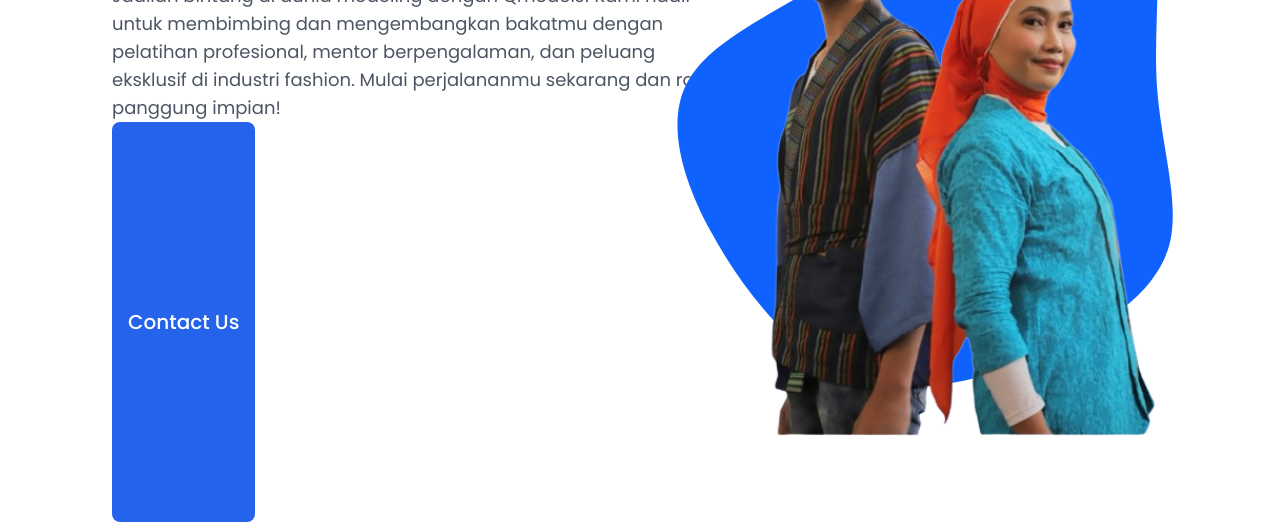
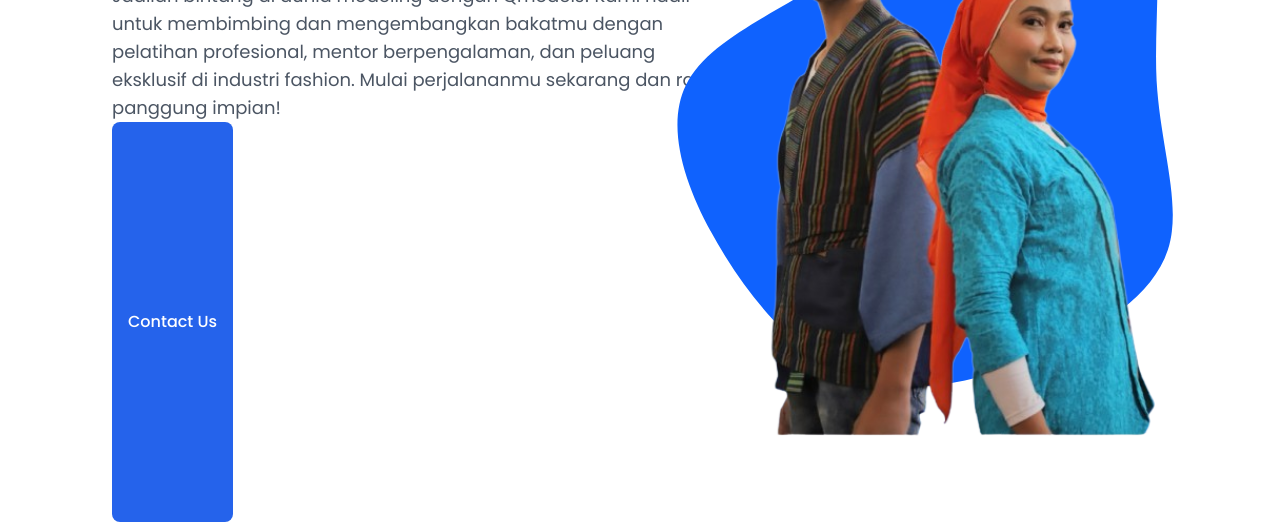
Before and after one commit to VinoSheesh/Qmodels, a website: page public/index.html in a window 1280 px wide. Shown: the part 278-800 px from the top of the page. Drawn offline with nearby package versions, Linux system fonts and the light colour scheme; a web font is replaced by a local one.

Commit message:
updated button again (still bugged)
;

```diff
--- a/public/index.html
+++ b/public/index.html
@@ -77,7 +77,7 @@
                 </div>
 
                 <div class="flex-1 flex w-full ml-20 ">
-                    <button class="bg-blue-600 hover:bg-blue-800 text-white font-medium rounded-lg text-xl px-4 py-4 text-center ml-8">Contact Us</button>
+                    <button class="bg-blue-600 hover:bg-blue-800 text-white font-medium rounded-lg px-4 py-4 text-center ml-8">Contact Us</button>
 
                 </div>
             </div>
```
